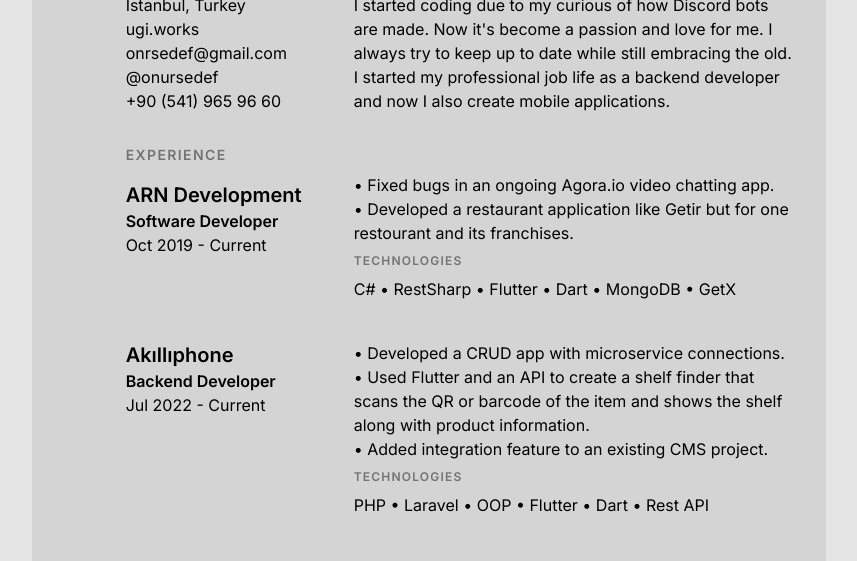
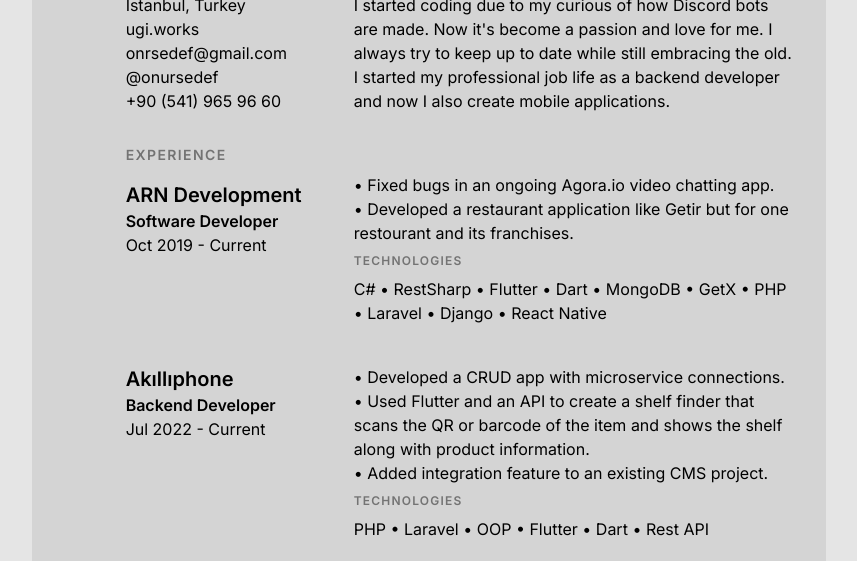
Before and after one commit to onursedef/resume, a website built with Vite: page index.html in a window 1280 px wide. Shown: the part 163-724 px from the top of the page, without its empty margins (211-1068 px from the left). Built offline with nearby package versions, Linux system fonts and the light colour scheme; a web font is replaced by a local one.

Commit message:
Update index.html

```diff
--- a/index.html
+++ b/index.html
@@ -60,7 +60,7 @@
             • Developed a restaurant application like Getir but for one restourant and its franchises. <br>
           </p>
           <p class="subheading-sm mt-2">Technologies</p>
-          <p class="mt-2">C# • RestSharp • Flutter • Dart • MongoDB • GetX</p>
+          <p class="mt-2">C# • RestSharp • Flutter • Dart • MongoDB • GetX • PHP • Laravel • Django • React Native</p>
         </div>
         <div class="md:col-span-4 mt-6 col-span-1">
           <p class="heading link">
```
